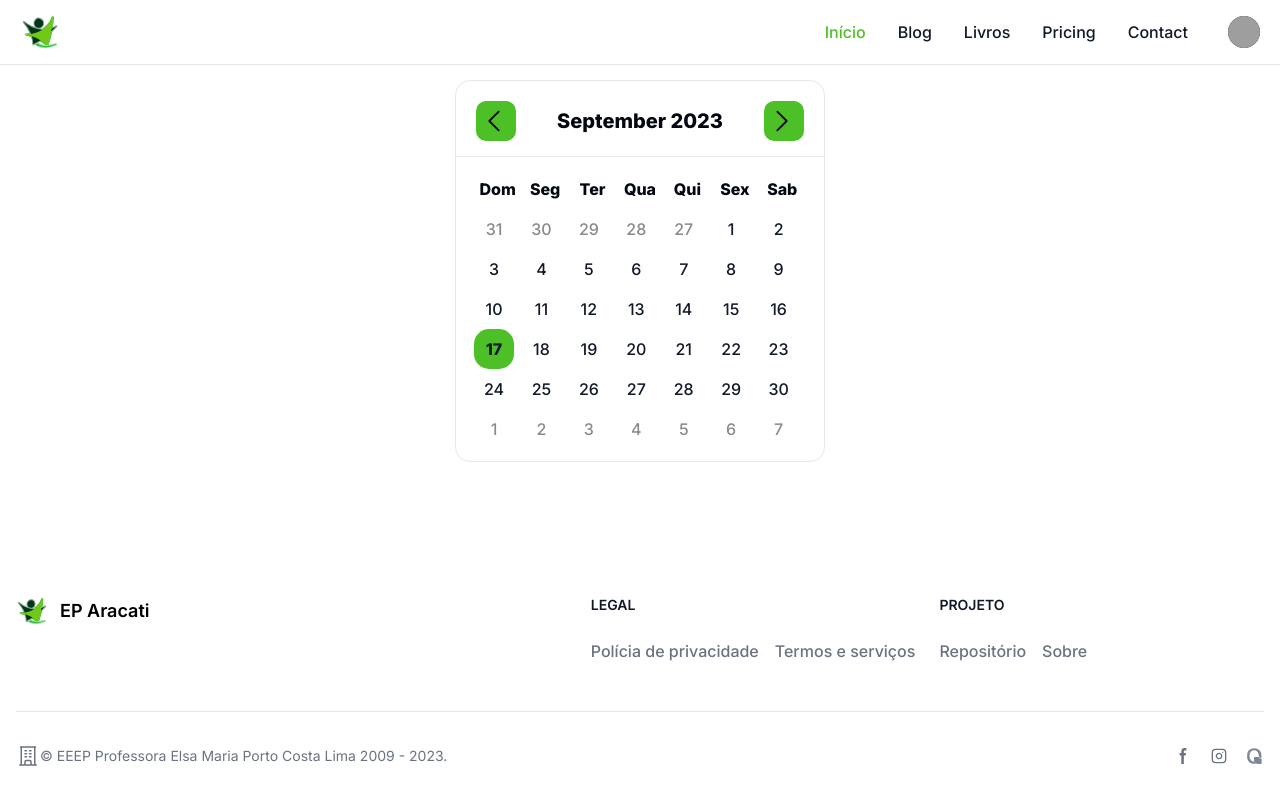
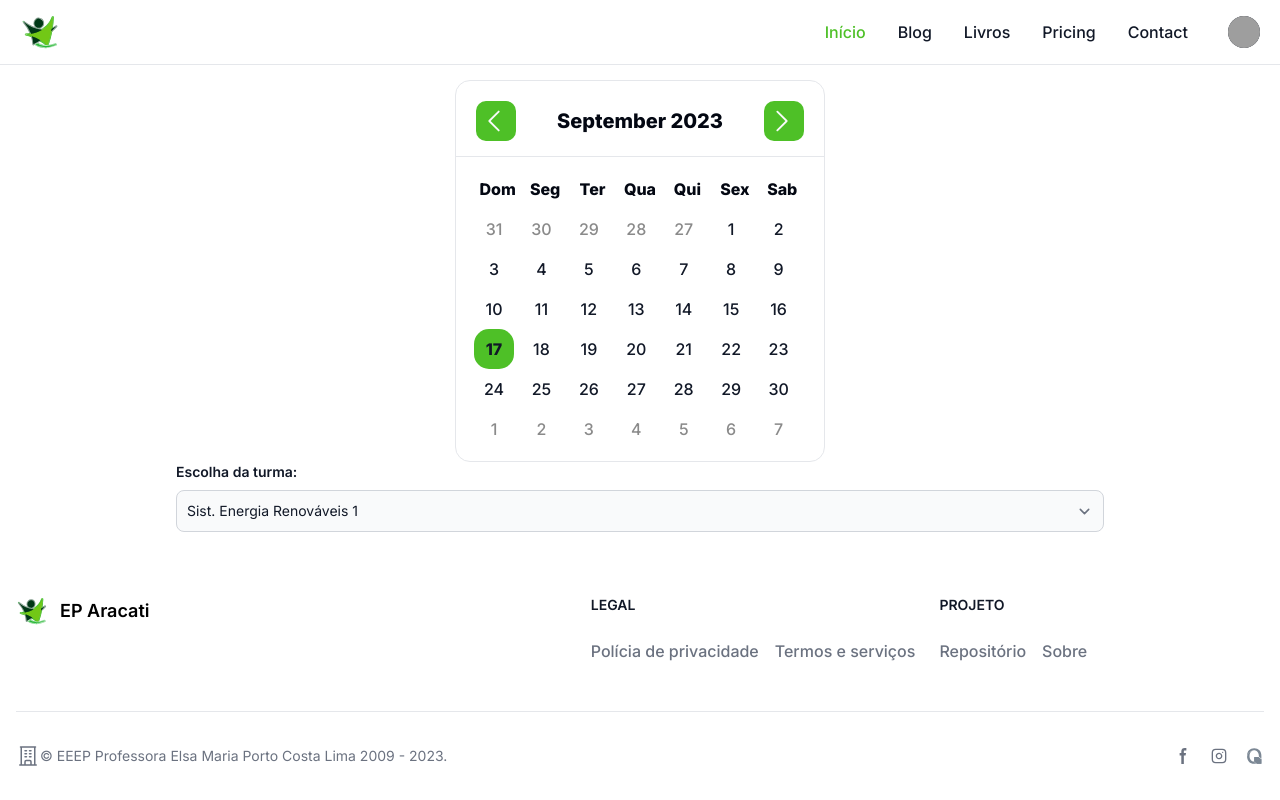
Before and after one commit to hi-bernardo/eparacati, a React (Vite) app: page /agendamento in a window 1280 px wide. Built offline with nearby package versions, Linux system fonts and the light colour scheme; grey boxes are pictures that could not be loaded.

Commit message:
select para agendamento criado

```diff
--- a/src/components/context/Datepicker/index.jsx
+++ b/src/components/context/Datepicker/index.jsx
@@ -100,11 +100,11 @@ function Datepicker() {
       <div className="datepicker">
          <div className="card bg-white dark:bg-gray-900 border border-gray-200 dark:border-gray-800">
             <div className="calendar-toolbar border-b border-gray-200 dark:border-gray-800">
-               <button className="prev month-btn text-3xl text-center align-middle items-center text-gray-950 dark:text-gray-50 bg-primary">
+               <button className="prev month-btn text-3xl text-center align-middle items-center text-gray-50 bg-primary">
                   <HiChevronLeft />
                </button>
                <div className="current-month text-gray-950 dark:text-gray-50"></div>
-               <button className="next month-btn text-3xl text-center align-middle items-center text-gray-950 dark:text-gray-50 bg-primary">
+               <button className="next month-btn text-3xl text-center align-middle items-center text-gray-50 bg-primary">
                   <HiChevronRight />
                </button>
             </div>
--- a/src/components/layout/Menu/index.jsx
+++ b/src/components/layout/Menu/index.jsx
@@ -69,7 +69,7 @@
                            <li>
                               <a
                                  href="#"
-                                  className="block py-2 pl-3 pr-4 text-white bg-primary rounded md:bg-transparent md:text-primary md:p-0 dark:text-white md:dark:text-primary"
+                                 className="block py-2 pl-3 pr-4 text-white rounded md:bg-transparent md:text-primary text-primary md:p-0 dark:text-white md:dark:text-primary"
                                  aria-current="page"
                               >
                                  Início
--- /dev/null
+++ b/src/components/layout/Select/index.jsx
@@ -0,0 +1,23 @@
+function Select({ label, options }) {
+   const selectId = Math.random(1, 99);
+
+   return (
+      <>
+         <label
+            for={`select-${selectId}`}
+            class="block mb-2 text-sm font-medium text-gray-900 dark:text-gray-50 font-semibold"
+         >
+            {label}
+         </label>
+         <select
+            id={`select-${selectId}`}
+            class="bg-gray-50 border border-gray-300 text-gray-900 text-sm rounded-lg focus:ring-primary focus:border-primary block w-full p-2.5 dark:bg-gray-900 dark:border-gray-800 dark:placeholder-gray-400 dark:text-gray-50 dark:focus:ring-primary dark:focus:border-primary"
+         >
+            {options.map((option) => (
+               <option value={option.value}>{option.title}</option>
+            ))}
+         </select>
+      </>
+   );
+}
+export default Select;
--- a/src/pages/Agendamento/index.jsx
+++ b/src/pages/Agendamento/index.jsx
@@ -1,8 +1,64 @@
 import Datepicker from "../../components/context/Datepicker";
+import Select from "../../components/layout/Select";
 
 function Agendamento() {
-   return <main className="mt-16 max-w-[960px] mx-auto p-4">
-      <Datepicker />
-   </main>;
+   const selectOptions = {
+      options: [
+         {
+            value: "ser-1",
+            title: "Sist. Energia Renováveis 1",
+         },
+         {
+            value: "adm-2",
+            title: "Administração 2",
+         },
+         {
+            value: "adm-3",
+            title: "Administração 3",
+         },
+         {
+            value: "enf-1",
+            title: "Enfermagem 1",
+         },
+         {
+            value: "enf-2",
+            title: "Enfermagem 2",
+         },
+         {
+            value: "enf-3",
+            title: "Enfermagem 3",
+         },
+         {
+            value: "gui-1",
+            title: "Guia de Turismo 1",
+         },
+         {
+            value: "gui-2",
+            title: "Guia de Turismo 2",
+         },
+         {
+            value: "gui-3",
+            title: "Guia de Turismo 3",
+         },
+         {
+            value: "inf-1",
+            title: "Informática 1",
+         },
+         {
+            value: "inf-2",
+            title: "Informática 2",
+         },
+         {
+            value: "inf-3",
+            title: "Informática 3",
+         },
+      ],
+   };
+   return (
+      <main className="mt-16 max-w-[960px] mx-auto p-4">
+         <Datepicker />
+         <Select label="Escolha da turma:" options={selectOptions.options} />
+      </main>
+   );
 }
 export default Agendamento;
--- a/tailwind.config.js
+++ b/tailwind.config.js
@@ -1,15 +1,13 @@
 /** @type {import('tailwindcss').Config} */
 export default {
-   content: [
-      "./index.html",
-      "./src/**/*.{js,ts,jsx,tsx}"
-   ],
+   content: ["./index.html", "./src/**/*.{js,ts,jsx,tsx}"],
    theme: {
       extend: {
          colors: {
-            primary: "#4ec027"
-         }
+            primary:"#4ec027",
+
+         },
       },
+      plugins: [],
    },
-   plugins: [],
-}
+};
```
Lines whose indentation alone changed are shown as unchanged.
